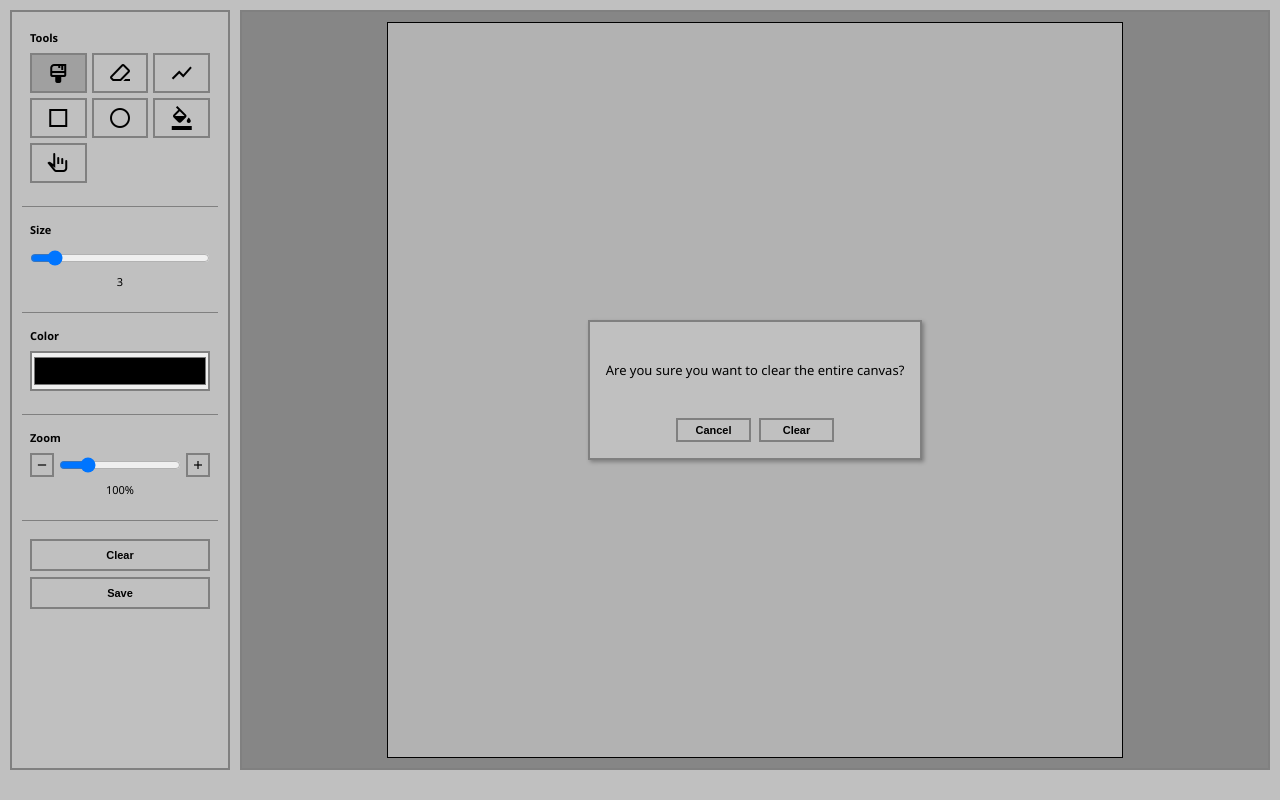
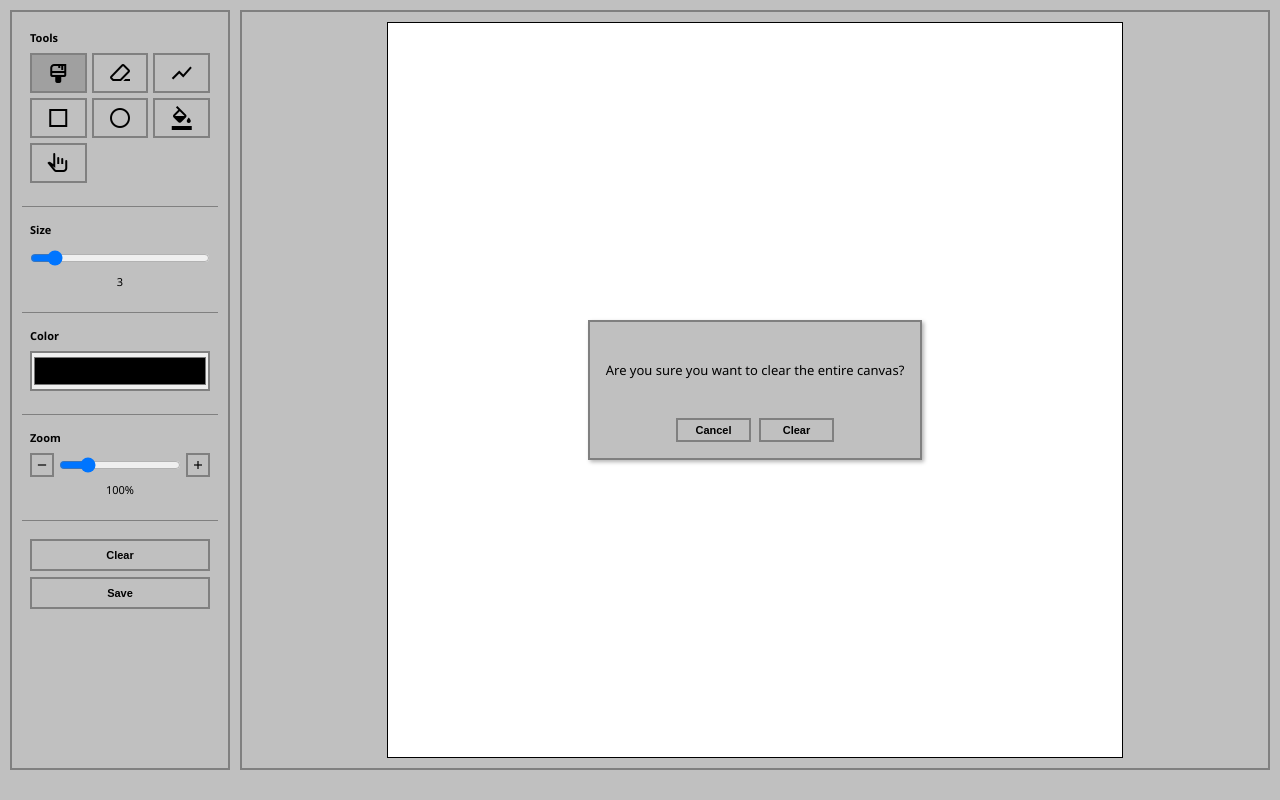
Before and after one commit to normalidea/tniap.com, a plain HTML site: page index.html in a window 1280 px wide. Both pictures are taken after a click on the button "Clear". Drawn offline with nearby package versions, Linux system fonts and the light colour scheme.

Commit message:
tune the clear canvas ux

```diff
--- a/style.css
+++ b/style.css
@@ -318,7 +318,7 @@ body {
     left: 0;
     width: 100%;
     height: 100%;
-    background: rgba(0, 0, 0, 0.3);
+    background: transparent;
     z-index: 1000;
     align-items: center;
     justify-content: center;
```
Also changed, not shown: README.md (added), 1 other file.
